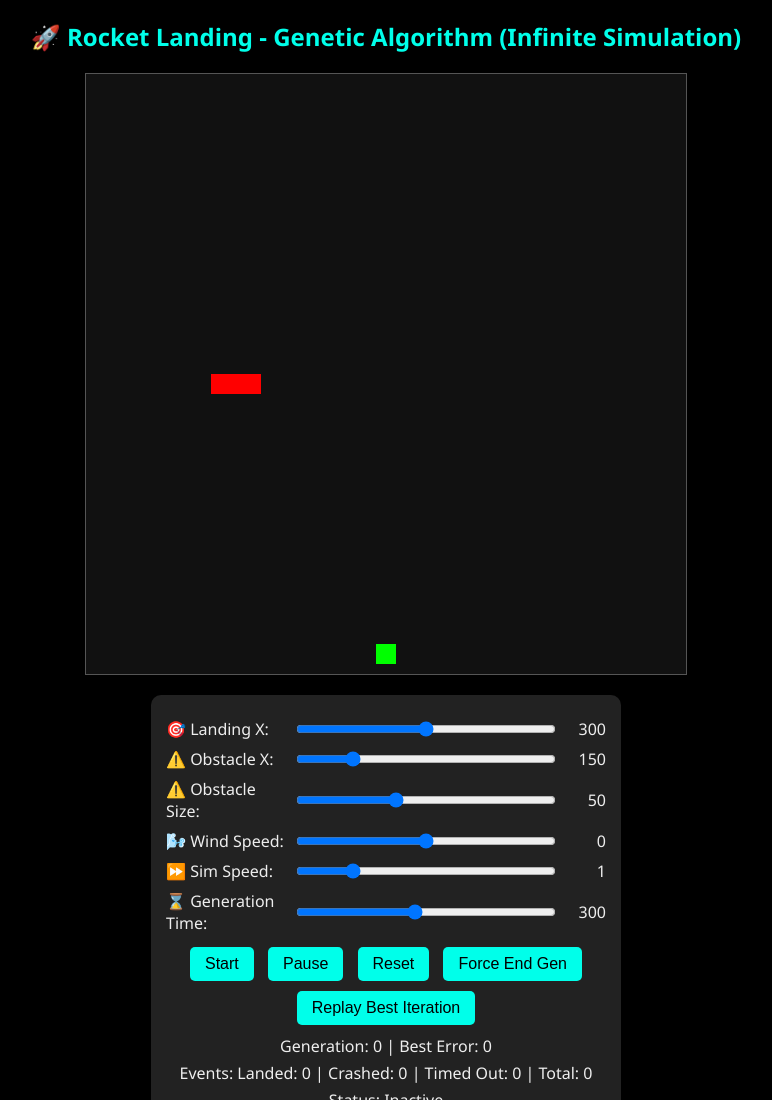
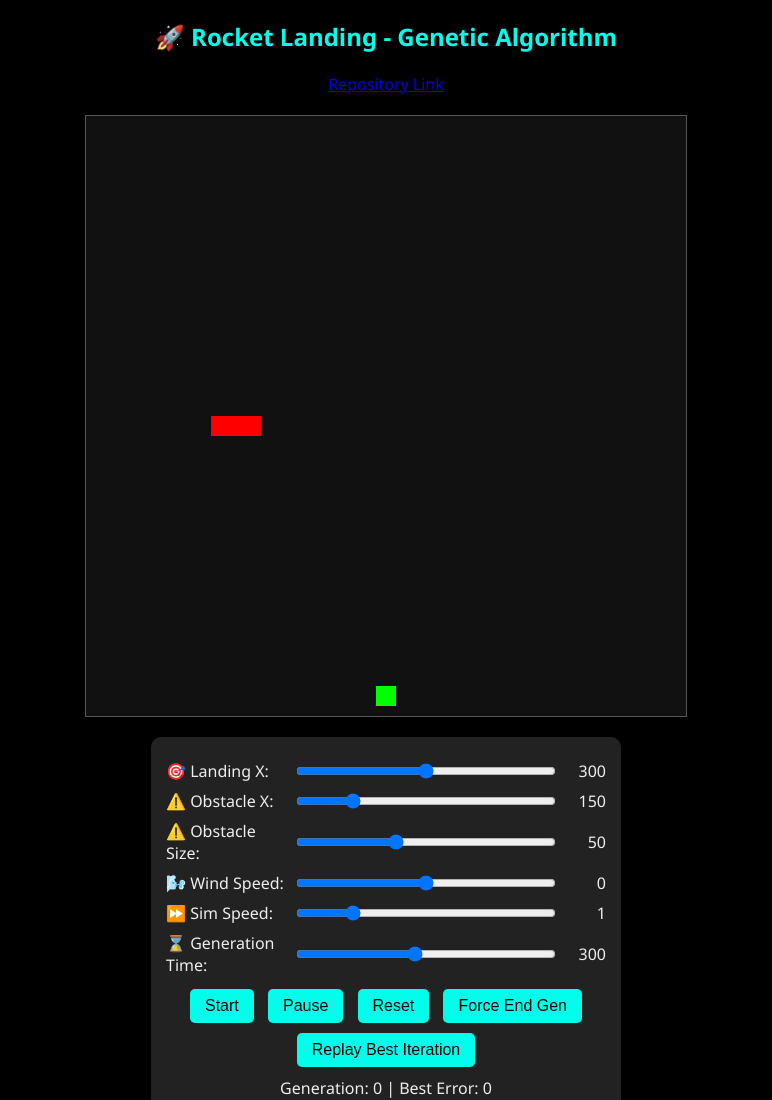
Before and after one commit to Flizyx/RocketLander-GeneticControl, a plain HTML site: page index.html in a window 1280 px wide. Shown: the top 1100 px of the page, without its empty margins (254-1026 px from the left). Drawn offline with Linux system fonts and the light colour scheme.

Commit message:
chore: add repo info in front
add github link

```diff
--- a/index.html
+++ b/index.html
@@ -2,11 +2,12 @@
 <html>
 <head>
   <meta charset="utf-8">
-  <title>🚀 Rocket Landing - Genetic Algorithm (Infinite Simulation)</title>
+  <title>🚀 Rocket Landing - Genetic Algorithm</title>
   <link rel="stylesheet" href="css/styles.css">
 </head>
 <body>
-  <h2>🚀 Rocket Landing - Genetic Algorithm (Infinite Simulation)</h2>
+  <h2>🚀 Rocket Landing - Genetic Algorithm</h2>
+  <a href="https://github.com/Flizyx/RocketLander-GeneticControl" target="_blank">Repository Link</a>
   <canvas id="canvas" width="600" height="600"></canvas>
 
   <div class="controls">
```
